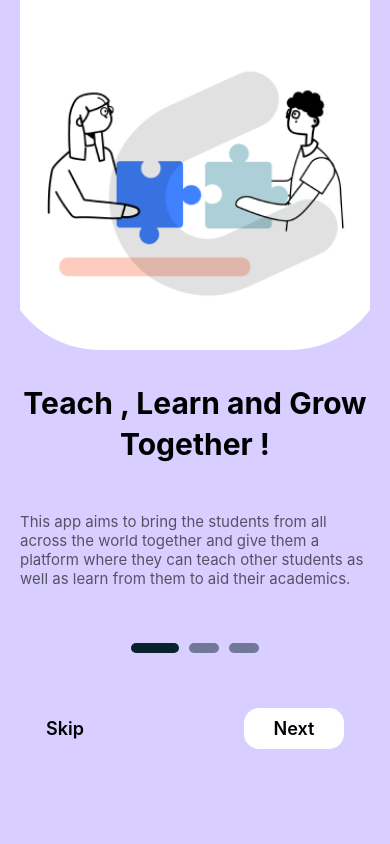
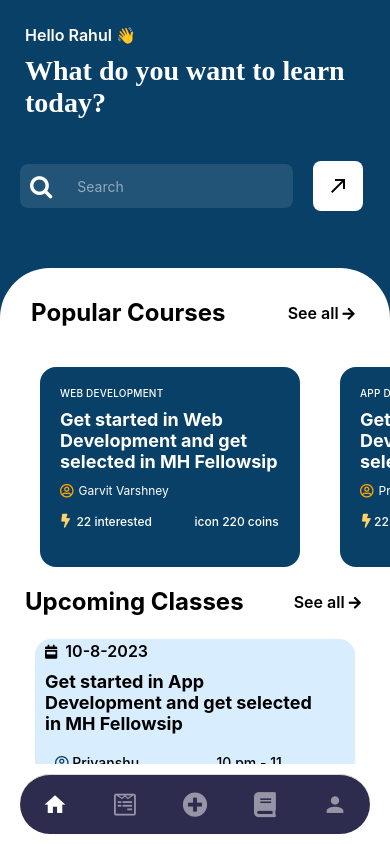
Before and after one commit to TeachNLearn/TeachAndLearnApp, a React Native app: screen /Hometab in a window 390 px wide. Built offline with nearby package versions, Linux system fonts and the light colour scheme.

Commit message:
bottom navigation completed

```diff
--- a/src/Navigation/StackNavigation.tsx
+++ b/src/Navigation/StackNavigation.tsx
@@ -11,7 +11,7 @@ type RootStackParamList = {
   IntroOne: undefined;
   IntroTwo: undefined;
   IntroThree: undefined;
-  Home: undefined;
+  // Home: undefined;
   TabNavigation:undefined ;
 };
 
@@ -22,7 +22,7 @@ const StackNavigation = () => {
 
       <Stack.Navigator screenOptions={{headerShown: false,}}>
         <Stack.Screen name="IntroOne" component={IntroOne} />
-        <Stack.Screen name="Home" component={TabNavigation} />
+        <Stack.Screen name="Hometab" component={TabNavigation} />
 
         <Stack.Screen name="IntroTwo" component={IntroTwo} />
         <Stack.Screen name="IntroThree" component={IntroThree} />
--- a/src/Navigation/TabNavigation.tsx
+++ b/src/Navigation/TabNavigation.tsx
@@ -1,14 +1,92 @@
 import React from 'react';
 import { createBottomTabNavigator } from '@react-navigation/bottom-tabs';
 import Home from '../screens/Home';
-import Search from '../screens/Search';
+import FontAwesom from 'react-native-vector-icons/FontAwesome5';
+// import FontAwesom6 from 'react-native-vector-icons/FontAwesome6';
+import MaterialIcon from 'react-native-vector-icons/MaterialCommunityIcons';
+import Userprofile from '../screens/Userprofile';
+import Forum from '../screens/Forum';
+import CreateClass from '../screens/CreateClass';
+import Detail from '../screens/Detail';
 
 const Tab = createBottomTabNavigator();
 
 const TabNavigation: React.FC = () => (
-  <Tab.Navigator>
-    <Tab.Screen name="Home" component={Home} options={{ headerShown: false }}/>
-    <Tab.Screen name="Search" component={Search} options={{ headerShown: false }}/>
+  <Tab.Navigator
+    screenOptions={{
+      tabBarActiveTintColor: '#FFFFFF',
+      tabBarInactiveTintColor: '#9695A5',
+
+      tabBarLabelStyle: {
+        fontSize: 16,
+        fontWeight: 'bold',
+      },
+      tabBarStyle: {
+        backgroundColor: '#2D2B4E',
+        position:'absolute',
+        bottom:10 ,
+        left:20 ,
+
+        right:20 ,
+        elevation:0 ,
+        borderRadius:40 ,
+        height:60 ,
+      },
+      tabBarShowLabel: false,
+    }}
+  >
+    <Tab.Screen
+      name="Home"
+      component={Home}
+      options={{
+        headerShown: false,
+        tabBarIcon: ({ color, size }) => (
+          <MaterialIcon name="home" color={color} size={size} />
+        ),
+      }}
+    />
+    <Tab.Screen
+      name="Forum"
+      component={Forum}
+      options={{
+        headerShown: false,
+        tabBarIcon: ({ color, size }) => (
+           <FontAwesom name="wpforms" color={color} size={size} />
+        ),
+      }}
+    />
+    <Tab.Screen
+      name="CreatClass"
+      component={CreateClass}
+      options={{
+        headerShown: false,
+        tabBarIcon: ({ color, size }) => (
+           <FontAwesom name="plus-circle" color={color} size={size} />
+        ),
+      }}
+    />
+
+     <Tab.Screen
+      name="Detail"
+      component={Detail}
+      options={{
+        headerShown: false,
+        tabBarIcon: ({ color, size }) => (
+           <FontAwesom name="book" color={color} size={size} />
+        ),
+      }}
+    />
+
+    <Tab.Screen
+      name="Userprofile"
+      component={Userprofile}
+      options={{
+        headerShown: false,
+        tabBarIcon: ({ color, size }) => (
+           <MaterialIcon name="account" color={color} size={size} />
+        ),
+      }}
+    />
   </Tab.Navigator>
 );
 
--- /dev/null
+++ b/src/screens/CreateClass.tsx
@@ -0,0 +1,12 @@
+import { View, Text } from 'react-native'
+import React from 'react'
+
+const CreateClass = () => {
+  return (
+    <View>
+      <Text>CreateClass</Text>
+    </View>
+  )
+}
+
+export default CreateClass
--- /dev/null
+++ b/src/screens/Detail.tsx
@@ -0,0 +1,12 @@
+import { View, Text } from 'react-native'
+import React from 'react'
+
+const Detail = () => {
+  return (
+    <View>
+      <Text>Detail</Text>
+    </View>
+  )
+}
+
+export default Detail
--- /dev/null
+++ b/src/screens/Forum.tsx
@@ -0,0 +1,12 @@
+import { View, Text } from 'react-native'
+import React from 'react'
+
+const Forum = () => {
+  return (
+    <View>
+      <Text>Forum</Text>
+    </View>
+  )
+}
+
+export default Forum
--- a/src/screens/Home.tsx
+++ b/src/screens/Home.tsx
@@ -47,7 +47,7 @@ const Home = () => {
 
 
      <View style={styles.SecondParentContainer}>
-      <ScrollView>
+      <ScrollView style={{marginBottom:80}}>
 
 
        <View style={styles.txtOneParentContainer}>
@@ -111,7 +111,7 @@ const Home = () => {
             </View>
         </View>
         {/* Add more Learningcards here */}
-      </ScrollView>
+      </ScrollView >
        </View>
 
         <View style={styles.UpcomingtxtContainer}>
@@ -356,6 +356,7 @@ margin:10 ,
     backgroundColor: '#D8EEFE',
     borderRadius: 16,
     marginTop: 13,
+    marginBottom:10 ,
     paddingRight:30 ,
     paddingTop:10 ,
 
--- a/src/screens/IntroOne.tsx
+++ b/src/screens/IntroOne.tsx
@@ -22,7 +22,7 @@ const IntroOne: React.FC = () => {
         </View>
 
         <View style={styles.btnContainer}>
-          <Text style={styles.btntxt} onPress={() => navigation.navigate('Home')}>Skip</Text>
+          <Text style={styles.btntxt} onPress={() => navigation.navigate('Hometab')}>Skip</Text>
           <TouchableOpacity style={styles.btnTwo}  onPress = {() => navigation.navigate('IntroTwo')}>
             <Text style={styles.btntxtTwo}>Next</Text>
           </TouchableOpacity>
--- a/src/screens/Search.tsx
+++ /dev/null
@@ -1,12 +0,0 @@
-import React from 'react';
-import { View, Text } from 'react-native';
-
-const Search: React.FC = () => {
-  return (
-    <View>
-      <Text>Search</Text>
-    </View>
-  );
-};
-
-export default Search;
--- /dev/null
+++ b/src/screens/Userprofile.tsx
@@ -0,0 +1,12 @@
+import { View, Text } from 'react-native'
+import React from 'react'
+
+const Userprofile = () => {
+  return (
+    <View>
+      <Text>Userprofile</Text>
+    </View>
+  )
+}
+
+export default Userprofile
```
